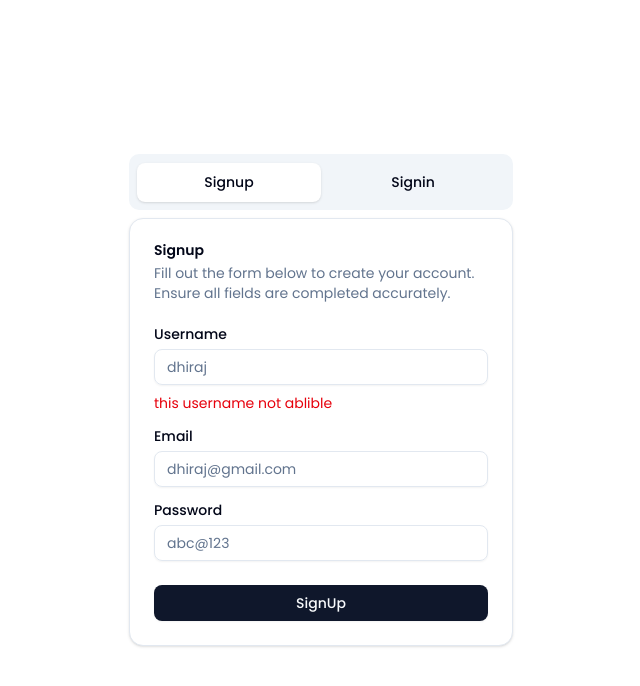
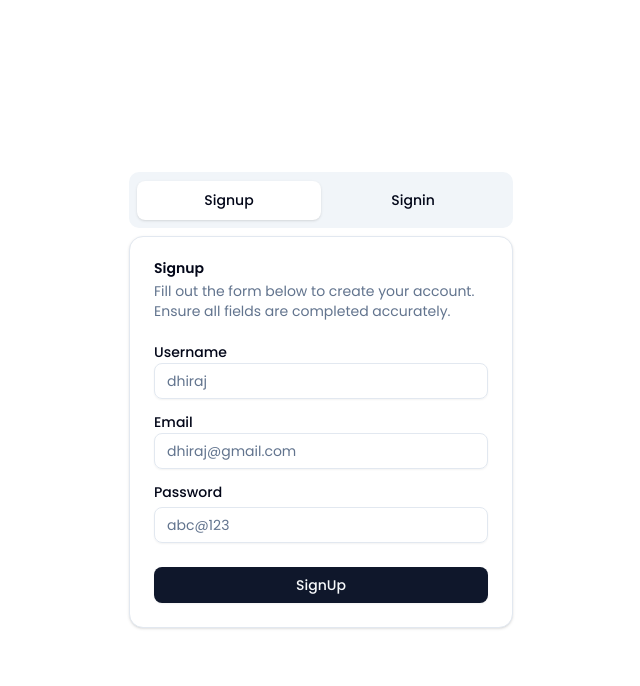
Before and after one commit to dhirajaryaa/AnonyFeed, a React (Vite) app in the folder client/: page /signup in a window 1280 px wide. Shown: the top 686 px of the page, without its empty margins (319-959 px from the left). Built offline with nearby package versions, Linux system fonts and the light colour scheme.

Commit message:
feat: Integrate react-hook-form for signup validation and loading state

```diff
--- a/client/package.json
+++ b/client/package.json
@@ -21,6 +21,7 @@
     "lucide-react": "^0.487.0",
     "react": "^19.0.0",
     "react-dom": "^19.0.0",
+    "react-hook-form": "^7.55.0",
     "react-router": "^7.5.0",
     "tailwind-merge": "^3.1.0",
     "tailwindcss": "^4.1.3",
--- a/client/src/components/SignUp.jsx
+++ b/client/src/components/SignUp.jsx
@@ -12,12 +12,24 @@ import { Input } from "@/components/ui/input";
 import { Label } from "@/components/ui/label";
 import { Loader2 } from "lucide-react";
 import { useState } from "react";
+import { useForm } from "react-hook-form";
 
 function SignUp() {
   const [loading, setLoading] = useState(false);
+  const [usernameLoading, setUsernameLoading] = useState(false);
+  const {
+    register,
+    handleSubmit,
+    formState: { errors },
+  } = useForm({
+    mode: "onChange",
+  });
+
+  const handleSignup = async (userInput) => {};
+
   return (
     <TabsContent value="signup">
-      <form>
+      <form onSubmit={handleSubmit(handleSignup)}>
         <Card>
           <CardHeader>
             <CardTitle>Signup</CardTitle>
@@ -28,22 +40,78 @@ function SignUp() {
           </CardHeader>
 
           <CardContent className="space-y-4">
-            <div className="space-y-2">
+            <div className="space-y-1 ">
               <Label htmlFor="username">Username</Label>
-              <Input id="username" type={"text"} placeholder="dhiraj" />
-              <div className="text-destructive">this username not ablible</div>
+              <div className="relative">
+                <Input
+                  id="username"
+                  type={"text"}
+                  placeholder="dhiraj"
+                  {...register("username", {
+                    required: true,
+                    maxLength: 50,
+                    pattern: {
+                      value: /^[a-zA-Z0-9_]+$/,
+                      message: "Invalid username",
+                    },
+                  })}
+                  aria-invalid={errors.username ? "true" : "false"}
+                />
+                <span
+                  className={`absolute top-1/2 right-2 -translate-y-1/2 ${
+                    usernameLoading ? "" : "hidden"
+                  }`}
+                >
+                  <Loader2 className="animate-spin size-5" />
+                </span>
+              </div>
+              {errors.username && (
+                <p className="text-destructive">{errors.username.message}</p>
+              )}
             </div>
-            <div className="space-y-2">
+            {/* email  */}
+            <div className="space-y-1">
               <Label htmlFor="email">Email</Label>
-              <Input id="email" type={"email"} placeholder="dhiraj@gmail.com" />
+              <Input
+                id="email"
+                type={"email"}
+                placeholder="dhiraj@gmail.com"
+                {...register("email", {
+                  required: true,
+                  pattern: {
+                    value: /^[a-zA-Z0-9._%+-]+@[a-zA-Z0-9.-]+\.[a-zA-Z]{2,}$/,
+                    message: "Invalid email address",
+                  },
+                })}
+                aria-invalid={errors.email ? "true" : "false"}
+              />
+              {errors.email && (
+                <p className="text-destructive">Invalid Email</p>
+              )}
             </div>
             <div className="space-y-2">
               <Label htmlFor="password">Password</Label>
-              <Input id="password" type={"password"} placeholder="abc@123" />
+              <Input
+                id="password"
+                type={"password"}
+                {...register("password", {
+                  required: true,
+                  pattern: {
+                    value: /^(?=.*[a-z])(?=.*[A-Z])(?=.*\d).{6,}$/,
+                    message:
+                      "Password must be 6+ chars, include upper, lower, number, and special character",
+                  },
+                })}
+                placeholder="abc@123"
+                aria-invalid={errors.password ? "true" : "false"}
+              />
+              {errors.password && (
+                <p className="text-destructive">{errors.password.message}</p>
+              )}
             </div>
           </CardContent>
           <CardFooter>
-            <Button className={"w-full"}>
+            <Button className={"w-full"} disabled={loading} type="submit">
               {loading ? <Loader2 className="size-6 animate-spin" /> : "SignUp"}
             </Button>
           </CardFooter>
```
Also changed, not shown: 1 other file (tests, documents, lock files or other folders).
